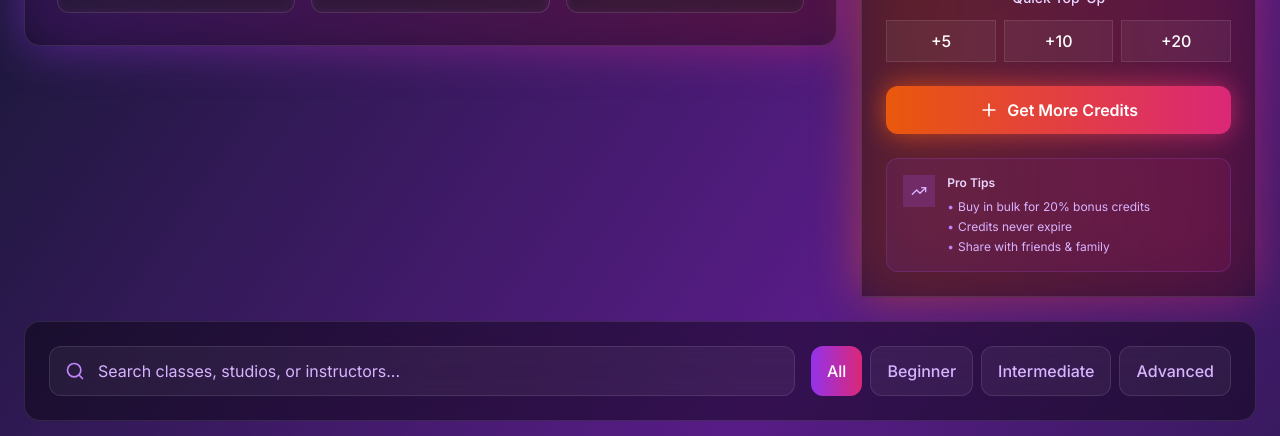
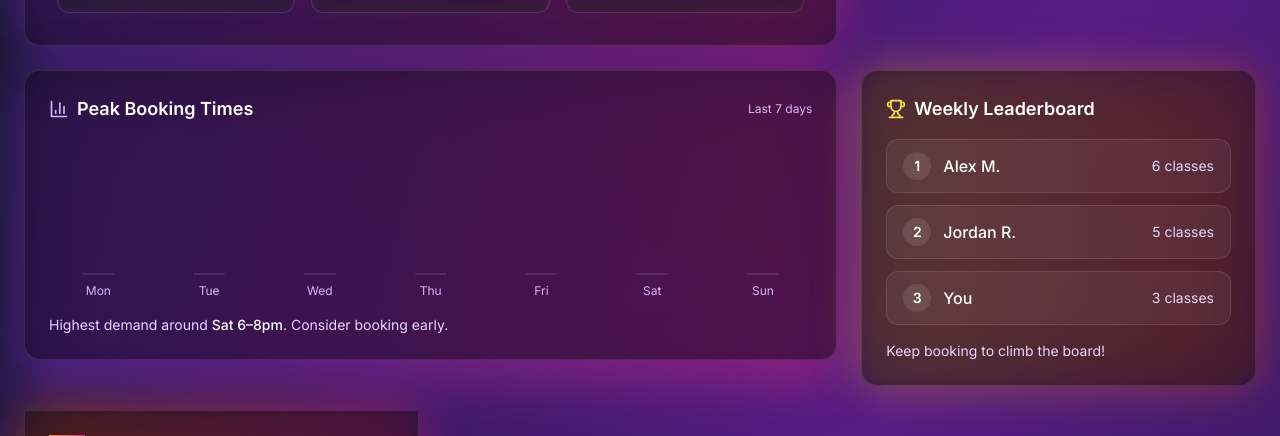
Before and after one commit to CaboAi/cabo-fit-pass, a Next.js app: page /dashboard in a window 1280 px wide. Shown: the part 353-789 px from the top of the page. Built offline with nearby package versions, Linux system fonts and the light colour scheme; no server answers; the database is empty; sample sign-in values are in the browser's storage.

Commit message:
Dashboard: fill deadspace with Peak Booking Times chart and Weekly Leaderboard; keep premium theme

```diff
--- a/app/dashboard/page.tsx
+++ b/app/dashboard/page.tsx
@@ -1,6 +1,6 @@
 'use client'
 
-import { useEffect, useState } from 'react'
+import { useEffect, useMemo, useState } from 'react'
 import { useRouter } from 'next/navigation'
 import { CreditDisplay } from '@/components/business/credit-display'
 import { PaymentModal } from '@/components/business/payment-modal'
@@ -8,7 +8,7 @@ import { ClassCard } from '@/components/business/class-card'
 import { NavigationHeader } from '@/components/layout/navigation-header'
 import { useToast } from '@/hooks/use-toast'
 import { ClassItem } from '@/types'
-import { Activity, TrendingUp, Award, Calendar, Search, CreditCard, User } from 'lucide-react'
+import { Activity, TrendingUp, Award, Calendar, Search, BarChart3, Trophy } from 'lucide-react'
 
 export default function Dashboard() {
   const router = useRouter()
@@ -170,6 +170,76 @@ export default function Dashboard() {
             </div>
           </div>
 
+          {/* Engagement & Insights */}
+          <div className="lg:col-span-3 grid grid-cols-1 xl:grid-cols-3 gap-6">
+            {/* Peak Times Chart (mock) */}
+            <div className="xl:col-span-2 relative group">
+              <div className="absolute inset-0 bg-gradient-to-r from-purple-600 to-pink-600 rounded-2xl blur-xl opacity-40 group-hover:opacity-60 transition-opacity"></div>
+              <div className="relative bg-black/40 backdrop-blur-xl rounded-2xl p-6 border border-white/10">
+                <div className="flex items-center justify-between mb-4">
+                  <div className="flex items-center gap-2">
+                    <BarChart3 className="w-5 h-5 text-purple-300" />
+                    <h3 className="text-lg font-semibold text-white">Peak Booking Times</h3>
+                  </div>
+                  <span className="text-xs text-purple-300">Last 7 days</span>
+                </div>
+                {/* Simple bar visualization */}
+                <div className="grid grid-cols-7 items-end gap-3 h-40">
+                  {[
+                    { d: 'Mon', v: 35 },
+                    { d: 'Tue', v: 55 },
+                    { d: 'Wed', v: 70 },
+                    { d: 'Thu', v: 45 },
+                    { d: 'Fri', v: 85 },
+                    { d: 'Sat', v: 95 },
+                    { d: 'Sun', v: 60 }
+                  ].map(({ d, v }) => (
+                    <div key={d} className="flex flex-col items-center gap-2">
+                      <div
+                        className="w-8 rounded-xl bg-gradient-to-b from-pink-600 to-purple-600 border border-white/10"
+                        style={{ height: `${Math.max(10, v)}%` }}
+                        title={`${d}: ${v}`}
+                      />
+                      <span className="text-xs text-purple-300">{d}</span>
+                    </div>
+                  ))}
+                </div>
+                <p className="mt-4 text-sm text-purple-200">
+                  Highest demand around <span className="text-white font-medium">Sat 6–8pm</span>. Consider booking early.
+                </p>
+              </div>
+            </div>
+
+            {/* Leaderboard (mock) */}
+            <div className="relative group">
+              <div className="absolute inset-0 bg-gradient-to-r from-yellow-500 to-orange-600 rounded-2xl blur-xl opacity-40 group-hover:opacity-60 transition-opacity"></div>
+              <div className="relative bg-black/40 backdrop-blur-xl rounded-2xl p-6 border border-white/10">
+                <div className="flex items-center gap-2 mb-4">
+                  <Trophy className="w-5 h-5 text-yellow-300" />
+                  <h3 className="text-lg font-semibold text-white">Weekly Leaderboard</h3>
+                </div>
+                <ol className="space-y-3">
+                  {[
+                    { name: 'Alex M.', classes: 6 },
+                    { name: 'Jordan R.', classes: 5 },
+                    { name: 'You', classes: 3 }
+                  ].map((p, i) => (
+                    <li key={p.name} className="flex items-center justify-between bg-white/5 border border-white/10 rounded-xl px-4 py-3">
+                      <div className="flex items-center gap-3">
+                        <span className="w-7 h-7 rounded-full bg-white/10 flex items-center justify-center text-sm text-white font-semibold">
+                          {i + 1}
+                        </span>
+                        <span className="text-white font-medium">{p.name}</span>
+                      </div>
+                      <span className="text-purple-200 text-sm">{p.classes} classes</span>
+                    </li>
+                  ))}
+                </ol>
+                <p className="mt-4 text-sm text-purple-200">Keep booking to climb the board!</p>
+              </div>
+            </div>
+          </div>
+
           {/* Enhanced Credit Display */}
           <div className="relative group">
             <div className="absolute inset-0 bg-gradient-to-r from-orange-600 to-pink-600 rounded-2xl blur-xl opacity-50 group-hover:opacity-75 transition-opacity"></div>
```
